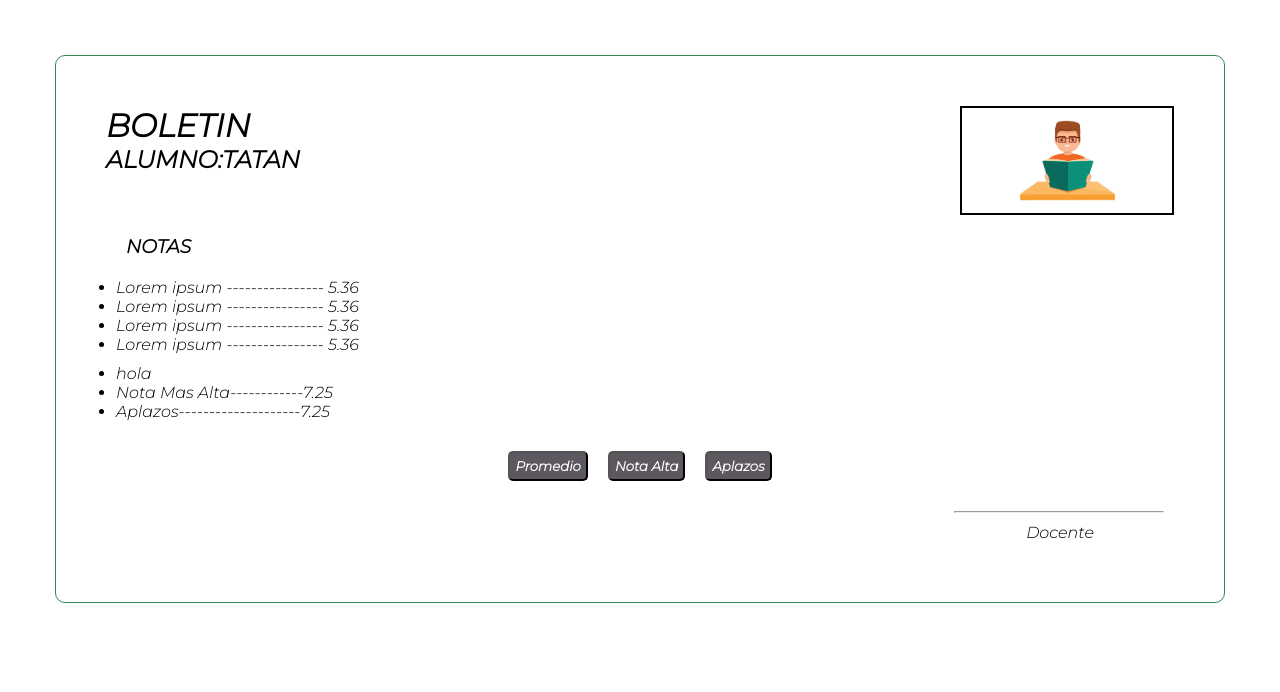
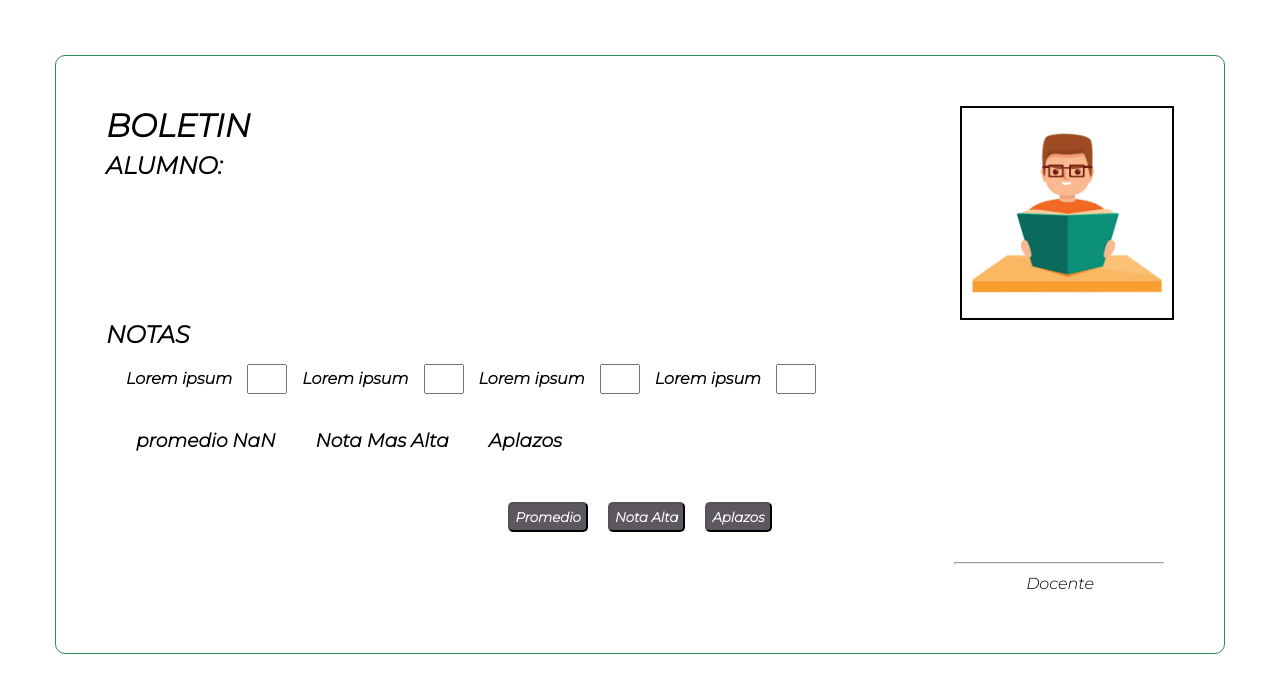
Before and after one commit to jonatan52/javaScriptTotal, a plain HTML site: page DIA 6/Proyecto Dia 6/index.html in a window 1280 px wide. Both pictures are taken after a click on the button "Promedio". Drawn offline with Linux system fonts and the light colour scheme.

Commit message:
creando funciones

```diff
--- a/DIA 6/Proyecto Dia 6/estilos.css
+++ b/DIA 6/Proyecto Dia 6/estilos.css
@@ -33,6 +33,14 @@
 
 }
 
+#nombre{
+    width: 250px;
+    padding: 5px;
+    font-weight: bold;
+    border:none;
+    font-size: 20px;
+}
+
 #imagen{
     display: flex;
     justify-content: center;
@@ -54,6 +62,22 @@ h3{
 
 .promedios{
     margin: 10px;
+    display: flex;
+    flex-wrap: wrap;
+}
+
+label{
+    margin: 5px;
+    font-weight: bold;
+    padding: 5px;
+
+}
+
+input{
+    margin: 5px;
+    padding: 5px;
+    width: 40px;
+
 }
 
 #botones{
--- a/DIA 6/Proyecto Dia 6/index.html
+++ b/DIA 6/Proyecto Dia 6/index.html
@@ -13,31 +13,36 @@
             <div id="credenciales">
                 <div id="nombres">
                 <h1>BOLETIN</h1>
-                <h2>ALUMNO:TATAN</h2>
+                <h2>ALUMNO: <input type="text" id="nombre"> </h2>
                 </div>
 
                   <!--div Imagen-->
-                <div id="imagen"><img src="./alumno.jpg" alt="" width="50%"></div>
+                <div id="imagen"><img src="./alumno.jpg" alt="" width="100%"></div>
             </div>
 
               <!--div Notas-->
-            <h3>NOTAS</h3>
+            <h2>NOTAS</h2>
             <div  >
                 <div class="promedios">
-                    <ul>
-                        <li id="nota1">Lorem ipsum ---------------- 5.36</li>
-                        <li id="nota2">Lorem ipsum ---------------- 5.36</li>
-                        <li id="nota3">Lorem ipsum ---------------- 5.36</li>
-                        <li id="nota4">Lorem ipsum ---------------- 5.36</li>
-                    </ul>
+                    <label > Lorem ipsum </label>
+                    <input type="number" id="nota1">
+
+                    <label > Lorem ipsum </label>
+                    <input type="number" id="nota2">
+
+                    <label > Lorem ipsum </label>
+                    <input type="number" id="nota3">
+
+                    <label > Lorem ipsum </label>
+                    <input type="number" id="nota4">
+
                 </div>
 
                 <div class="promedios">
-                   <ul>
-                    <li id="pro"></li>
-                    <li >Nota Mas Alta------------7.25</li>
-                    <li >Aplazos--------------------7.25</li>
-                   </ul>
+                    <h3>promedio       <span id="promedio"></span></h3>
+                    <h3>Nota Mas Alta  <span id="NotaAlta"></span></h3>
+                    <h3>Aplazos        <span id="Aplazos"></span></h3>
+
                 </div>
             </div>
 
--- a/DIA 6/Proyecto Dia 6/index.js
+++ b/DIA 6/Proyecto Dia 6/index.js
@@ -1,34 +1,52 @@
-let arrayNota = [4.5, 5.2, 3.5,3.2]
-for(let nota of arrayNota){
+// let arrayNota = [4.5, 5.2, 3.5,3.2]
+// for(let nota of arrayNota){
+//    // let suma = nota+=nota;
+//   console.log(nota)
 
-}
+// }
+
+
 
 function promedio(){
-   let nota1 =  document.querySelector("#nota1")
-   nota1.value=5;
+   let nota1 = parseInt(document.querySelector("#nota1").value)
+   console.log(nota1)
 
-   let nota2 =  document.querySelector("#nota2")
-   nota2.value=5;
+   let nota2 = parseInt(document.querySelector("#nota2").value)
 
-   let nota3 =  document.querySelector("#nota3")
-   nota3.value=5;
-   console.log(nota3)
+   let nota3 = parseInt(document.querySelector("#nota3").value)
 
-   let nota4 =  document.querySelector("#nota4")
-   nota4.value=5;
+   let nota4 = parseInt(document.querySelector("#nota4").value)
 
-   let suma = parseInt((nota1 + nota2 + nota3 + nota4)/4);
+   let promedioNota = parseInt((nota1 + nota2 + nota3 + nota4)/4);
+   console.log(promedioNota)
 
-    let prom = document.querySelector("#pro").innerHTML=`hola`;
-   return  parseInt(prom);
+    let prom = document.querySelector("#promedio").innerHTML=`<span>${parseInt(promedioNota)}</span>`
+   return  prom;
 
 
 }
 
 function NotaAlta(){
+   let nota1 = parseInt(document.querySelector("#nota1").value)
+
+
+   let nota2 = parseInt(document.querySelector("#nota2").value)
+
+   let nota3 = parseInt(document.querySelector("#nota3").value)
+
+   let nota4 = parseInt(document.querySelector("#nota4").value)
+
+   let notaMax = Math.max(nota1, nota2, nota3, nota4);
+
+  document.querySelector("#NotaAlta").innerHTML=`<span>${parseInt(notaMax)}</span>`
 
 }
 
 function aplazos(){
+   promedio()
+   if(promedio.promedioNota < 4){
+      document.querySelector("#Aplazos").innerHTML=`<span>Aplazos</span>`
+   }
+
 
 }
```
